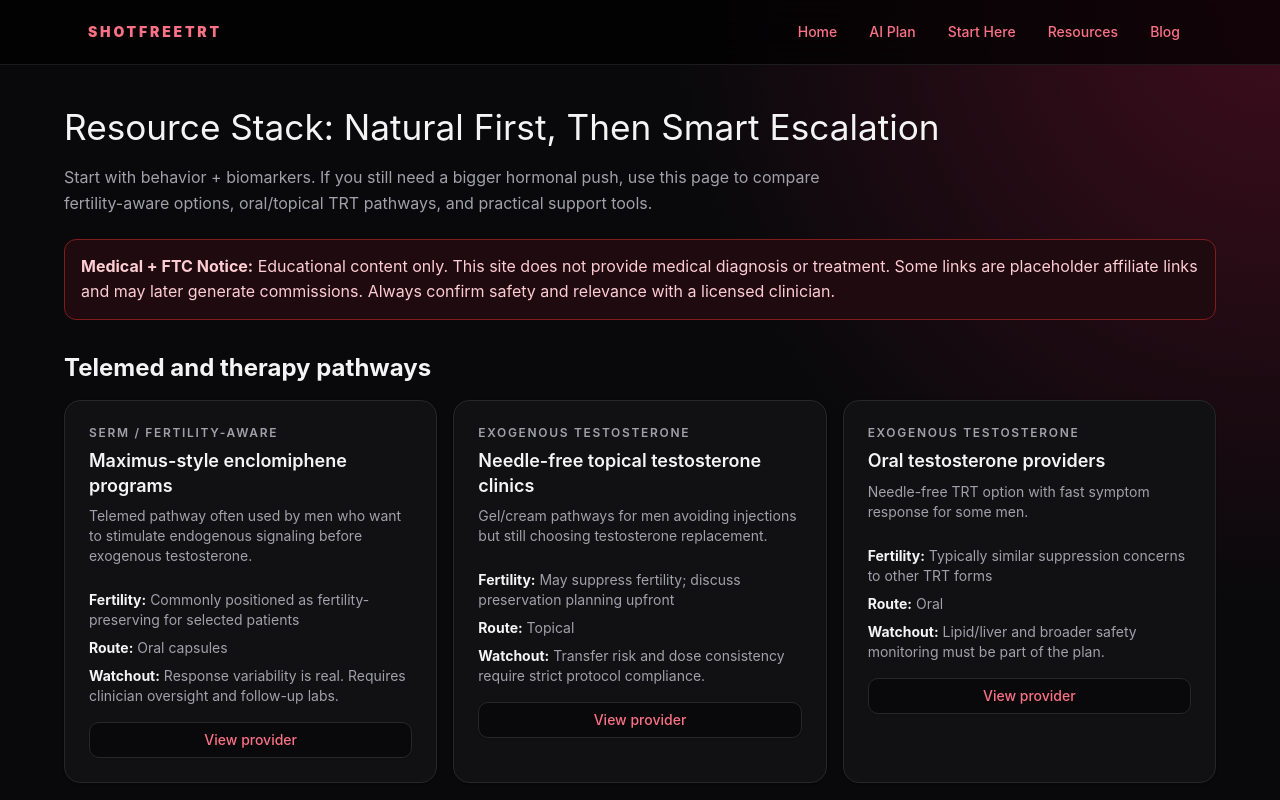
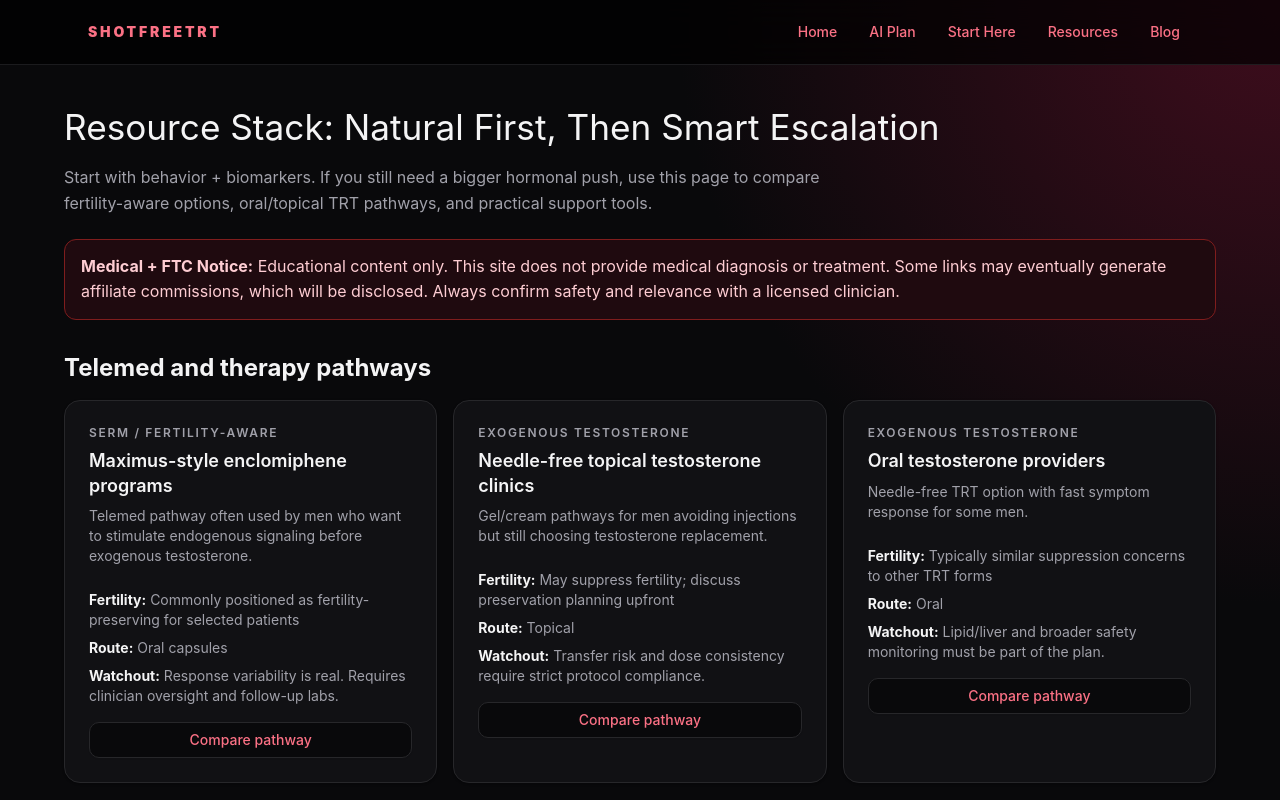
Before and after one commit to tylerdr/shotfreetrt-com, a Next.js app: page /resources in a window 1280 px wide. Shown: the top 800 px of the page. Built offline with nearby package versions, Linux system fonts and the light colour scheme.

Commit message:
Replace placeholder resource links

```diff
--- a/src/app/resources/page.tsx
+++ b/src/app/resources/page.tsx
@@ -26,7 +26,7 @@ const pathways: Option[] = [
     route: "Oral capsules",
     caveat:
       "Response variability is real. Requires clinician oversight and follow-up labs.",
-    href: "https://example.com/maximus-placeholder?ref=shotfreetrt"
+    href: "/quiz/healthspan/advanced"
   },
   {
     title: "Needle-free topical testosterone clinics",
@@ -37,7 +37,7 @@ const pathways: Option[] = [
     route: "Topical",
     caveat:
       "Transfer risk and dose consistency require strict protocol compliance.",
-    href: "https://example.com/topical-trt-placeholder?ref=shotfreetrt"
+    href: "/start-here"
   },
   {
     title: "Oral testosterone providers",
@@ -48,7 +48,7 @@ const pathways: Option[] = [
     route: "Oral",
     caveat:
       "Lipid/liver and broader safety monitoring must be part of the plan.",
-    href: "https://example.com/oral-trt-placeholder?ref=shotfreetrt"
+    href: "/about"
   }
 ];
 
@@ -56,17 +56,17 @@ const stack = [
   {
     name: "Creatine monohydrate",
     why: "Supports strength progression and lean mass retention during natural optimization phases.",
-    href: "https://example.com/creatine-placeholder?ref=shotfreetrt"
+    href: "/start-here"
   },
   {
     name: "Magnesium glycinate",
     why: "Useful for sleep quality support when bedtime routine and caffeine timing are dialed.",
-    href: "https://example.com/magnesium-placeholder?ref=shotfreetrt"
+    href: "/start-here"
   },
   {
     name: "Omega-3",
     why: "May support cardiometabolic markers while body-composition and diet protocols are running.",
-    href: "https://example.com/omega3-placeholder?ref=shotfreetrt"
+    href: "/start-here"
   }
 ];
 
@@ -114,7 +114,7 @@ export default function ResourcesPage() {
                 </p>
                 <Button asChild variant="outline" className="mt-2 w-full">
                   <Link href={option.href} rel="sponsored noopener noreferrer" target="_blank">
-                    View provider
+                    Compare pathway
                   </Link>
                 </Button>
               </CardContent>
@@ -135,7 +135,7 @@ export default function ResourcesPage() {
               <CardContent>
                 <Button asChild variant="ghost" className="px-0">
                   <Link href={item.href} rel="sponsored noopener noreferrer" target="_blank">
-                    View recommendation →
+                    Explore guidance →
                   </Link>
                 </Button>
               </CardContent>
--- a/src/components/DisclosureNotice.tsx
+++ b/src/components/DisclosureNotice.tsx
@@ -9,9 +9,9 @@ const DISCLOSURE_COPY: Record<DisclosureNoticeVariant, string> = {
   medical:
     "Educational content only. This site does not provide medical diagnosis or treatment. Always discuss supplements, labs, and medication changes with a licensed clinician.",
   affiliate:
-    "Some links on this page are placeholder affiliate links. If this site later earns commissions, that may influence monetization but does not replace evidence review.",
+    "Some links on this page may become affiliate links over time. If the site earns commissions, that will be disclosed and does not replace evidence review.",
   both:
-    "Educational content only. This site does not provide medical diagnosis or treatment. Some links are placeholder affiliate links and may later generate commissions. Always confirm safety and relevance with a licensed clinician."
+    "Educational content only. This site does not provide medical diagnosis or treatment. Some links may eventually generate affiliate commissions, which will be disclosed. Always confirm safety and relevance with a licensed clinician."
 };
 
 export function DisclosureNotice({
```
